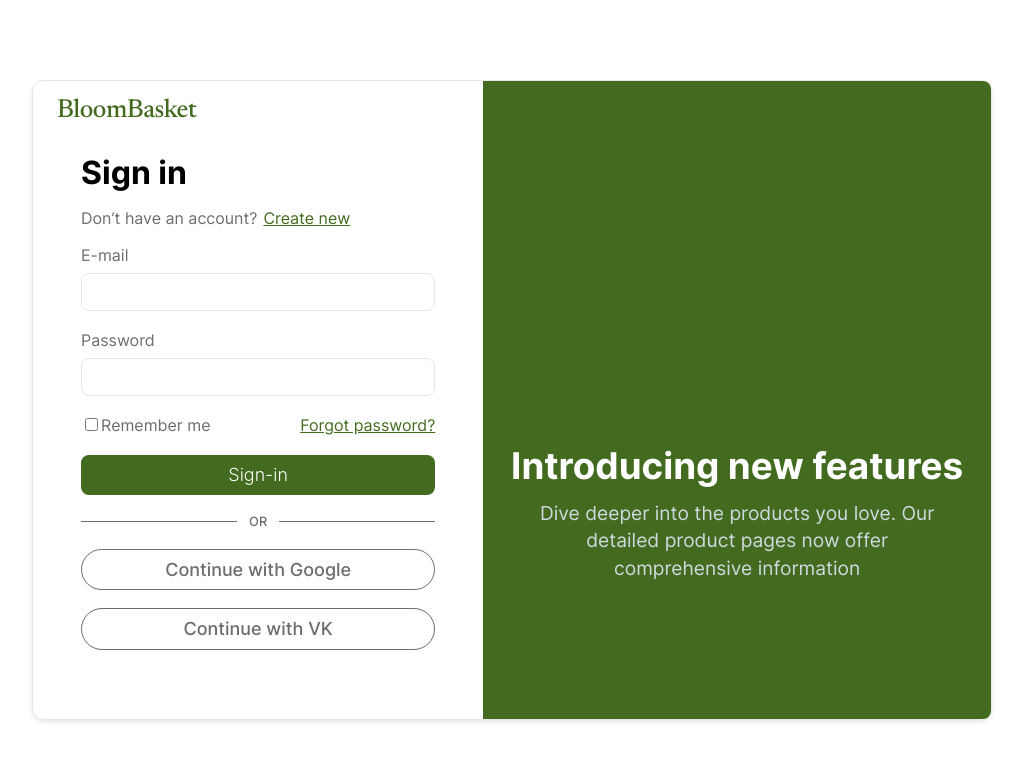
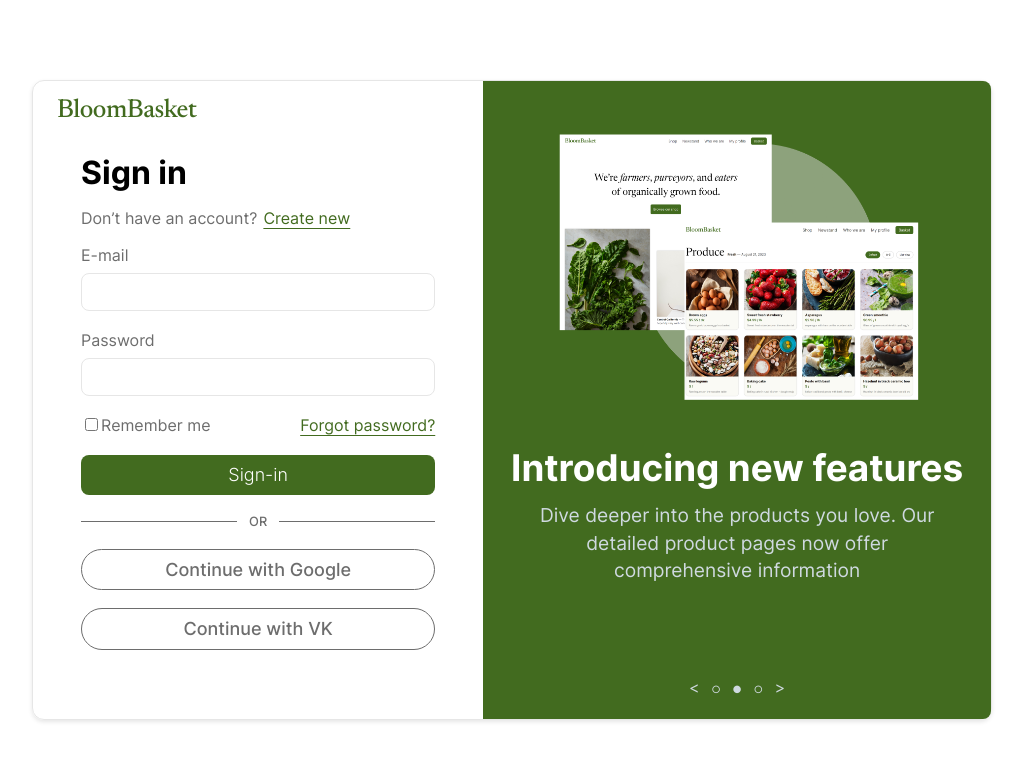
Before and after one commit to Cindarion/grocery-store, a React (Create React App) app: page /login in a window 1280 px wide. Shown: the top 760 px of the page, without its empty margins (128-1151 px from the left). Built offline with nearby package versions, Linux system fonts and the light colour scheme; the HTML template or start-up script is replaced by a standard one.

Commit message:
minor improvements (for Login page)

```diff
--- a/src/pages/Login/LoginPage.jsx
+++ b/src/pages/Login/LoginPage.jsx
@@ -2,6 +2,7 @@ import React from 'react'
 import classes from './LoginPage.module.css'
 import { Link } from 'react-router-dom';
 import ActionButton from '../../components/UI/Buttons/ActionButton/ActionButton'
+import news_test_img from '../../data/images/news-img.png'
 
 const LoginPage = () => {
   return (
@@ -32,7 +33,7 @@ const LoginPage = () => {
                   <input type="text" />
                 </div>
               </div>
-              <div className={classes.additionalOptionsWrapper}>
+              <div className={classes.authOptionsWrapper}>
                 <div>
                   <input type="checkbox" name="" value="true" />
                   <span>Remember me</span>
@@ -44,23 +45,35 @@ const LoginPage = () => {
               <div>
                 <ActionButton children={"Sign-in"}/>
               </div>
-              <div className={classes.orSeparator}>
+              <div className={classes.breakLineWrapper}>
                 <hr />
                 <span>OR</span>
                 <hr />
               </div>
-              <div className={classes.otherLoginMethod}>
+              <div className={classes.otherAuthMethods}>
                 <ActionButton children={"Continue with Google"} />
                 <ActionButton children={"Continue with VK"} />
               </div>
             </div>
           </form>
-          <div className={classes.contentRight}>
-            <div className={classes.previewImgWrapper}></div>
+          <div className={classes.previewContentContainer}>
+            <div className={classes.previewImgWrapper}>
+              <span />
+              <img src={news_test_img} alt="news test img" />
+            </div>
             <div className={classes.previewTitleWrapper}>
               <h1>Introducing new features</h1>
-              <span>Dive deeper into the products you love.
-                Our detailed product pages now offer comprehensive information</span>
+              <span>
+                Dive deeper into the products you love.
+                Our detailed product pages now offer comprehensive information
+              </span>
+            </div>
+            <div className={classes.newsPaginationWrapper}>
+              <span>&lt;</span>
+              <li>○</li>
+              <li>●</li>
+              <li>○</li>
+              <span>&gt;</span>
             </div>
           </div>
         </div>
--- a/src/pages/Login/LoginPage.module.css
+++ b/src/pages/Login/LoginPage.module.css
@@ -43,6 +43,24 @@
     margin-left: 24px;
 }
 
+.authContentWrapper a {
+    color: var(--main-text-color-green, #426B1F);
+    transition: 0.2s;
+    text-decoration: underline;
+    text-underline-offset: 4px;
+    transition: 0.15s;
+}
+
+.authContentWrapper a:hover {
+    opacity: 0.9;
+    transition: 0.15s;
+}
+
+.authContentWrapper a:active {
+    opacity: 0.7;
+    transition: 0.15s;
+}
+
 .formTitle {
     display: flex;
     flex-direction: column;
@@ -68,6 +86,7 @@
 
 .inputsWrapper div {
     margin-bottom: 6px;
+    transition: 0.15s;
 }
 
 .inputsWrapper > div {
@@ -79,11 +98,12 @@
     height: 2.4rem;
     border: var(--main-input-border);
     border-radius: 8px;
-    padding: 8px;
+    padding: 12px;
 }
 
-.inputsWrapper input:hover, .inputsWrapper input:focus {
+.inputsWrapper input:focus {
     border-color: #426B1F;
+    transition: 0.15s;
 }
 
 .inputsWrapper > div > span {
@@ -95,14 +115,14 @@
     margin-bottom: 18px;
 }
 
-.additionalOptionsWrapper {
+.authOptionsWrapper {
     display: flex;
     flex-direction: row;
     justify-content: space-between;
     margin-bottom: 18px;
 }
 
-.orSeparator {
+.breakLineWrapper {
     display: flex;
     justify-content: center;
     align-items: center;
@@ -110,7 +130,7 @@
     margin-bottom: 18px;
 }
 
-.orSeparator hr {
+.breakLineWrapper hr {
     width: 50%;
     border: 0;
     height: 1px;
@@ -118,13 +138,13 @@
     margin: 0;
 }
 
-.orSeparator span {
+.breakLineWrapper span {
     margin: 0 12px;
     font-weight: 500;
     font-size: 0.8rem;
 }
 
-.otherLoginMethod button {
+.otherAuthMethods button {
     font-weight: 500;
     background-color: transparent;
     color: var(--third-color, #6D6D6D);
@@ -132,19 +152,8 @@
     border: 1px solid var(--third-color, #6D6D6D);
 }
 
-.authContentWrapper a {
-    color: var(--main-text-color-green, #426B1F);
-    transition: 0.2s;
-    text-decoration: underline;
-    transition: 0.15s;
-}
 
-.authContentWrapper a:active {
-    opacity: 0.7;
-    transition: 0.15s;
-}
-
-.contentRight {
+.previewContentContainer {
     display: flex;
     flex-direction: column;
     height: 100%;
@@ -152,11 +161,25 @@
     background-color: var(--primary-color, #426B1F);
     border-top-right-radius: 8px;
     border-bottom-right-radius: 8px;
+    padding: 20px 0;
 }
 
 .previewImgWrapper {
+    display: flex;
+    justify-content: center;
+    align-items: center;
     width: 100%;
     height: 55%;
+    position: relative;
+}
+
+.previewImgWrapper > img {
+    object-fit: fill;
+    width: 435px;
+    height: 300px;
+    position: absolute;
+    cursor: pointer;
+    margin-top: 20px;
 }
 
 .previewTitleWrapper {
@@ -169,7 +192,6 @@
 
 .previewTitleWrapper h1 {
     font-size: 2.3rem;
-    margin-top: 8px;
     margin-bottom: 8px;
     color: var(--main-text-color-white, #ffffff);
     text-align: center;
@@ -183,3 +205,21 @@
     text-align: center;
     padding: 0 40px;
 }
+
+.newsPaginationWrapper {
+    align-self: center;
+    color: var(--main-text-color-white-darker, #CFD9E0);
+}
+
+.newsPaginationWrapper > span {
+    cursor: pointer;
+    padding: 2px;
+    margin: 0 4px;
+}
+
+.newsPaginationWrapper > li {
+    font-size: 10px;
+    padding: 2px;
+    margin: 0 4px;
+    cursor: pointer;
+}
--- a/src/styles/global.css
+++ b/src/styles/global.css
@@ -15,16 +15,6 @@
     font-family: 'Inter';
     src: url(./fonts/Inter/Inter-VariableFont_slnt\,wght.ttf);
     font-weight: 100, 200, 300, 400, 500, 600, 700, 800, 900;
-}
-
-* {
-    box-sizing: border-box;
-    line-height: 1.42;
-}
-
-html {
-    height: 100%;
-    scrollbar-gutter: stable both-edges;
 }
 
 :root {
@@ -45,6 +35,16 @@ html {
     --main-text-color-green: #426B1F;
 }
 
+* {
+    box-sizing: border-box;
+    line-height: 1.42;
+}
+
+html {
+    height: 100%;
+    scrollbar-gutter: stable both-edges;
+}
+
 body {
     height: 100%;
     margin-top: 0px;
@@ -52,6 +52,7 @@ body {
 }
 
 body > div {
+    overscroll-behavior: none;
     height: 100%;
 }
 
```
Also changed, not shown: src/data/images/news-img.png (added).
